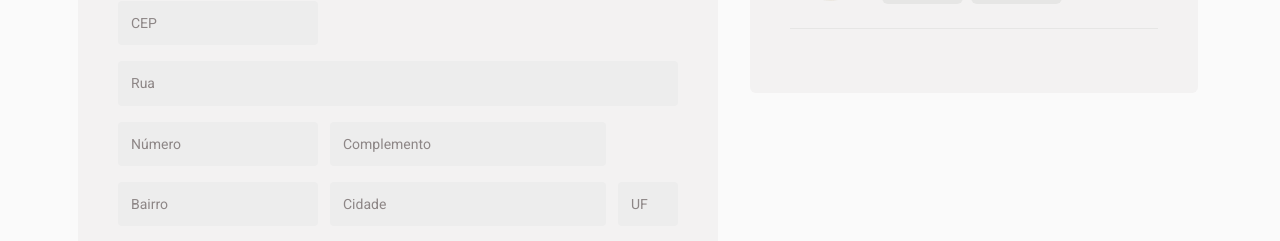
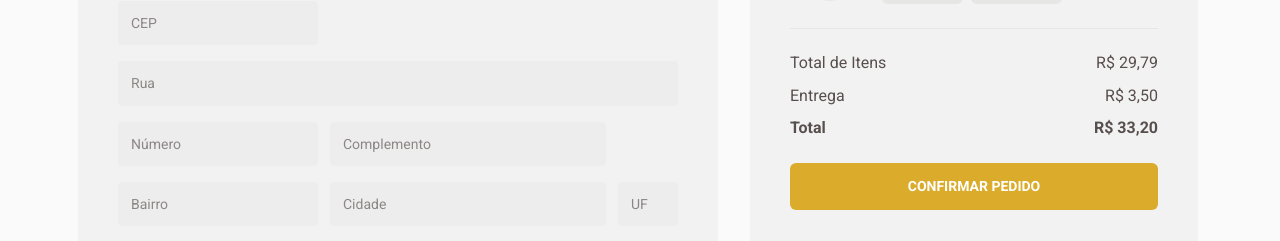
Before and after one commit to Sn0wye/coffee-delivery, a React (Vite) app: page /checkout in a window 1280 px wide. Shown: the part 559-800 px from the top of the page. Built offline with nearby package versions, Linux system fonts and the light colour scheme.

Commit message:
feat: add base styling for checkout section

```diff
--- a/src/pages/Checkout/index.tsx
+++ b/src/pages/Checkout/index.tsx
@@ -16,9 +16,11 @@ import {
   Card,
   CardHeader,
   CheckoutContainer,
+  ConfirmOrderButton,
   CounterSelect,
   FormGroup,
   Input,
+  OrderSummary,
   PaymentOptions,
   Price,
   RadioGroup,
@@ -117,6 +119,25 @@ export const Checkout = () => {
             </div>
             <Price>R$9,90</Price>
           </SelectedCoffeeCard>
+
+          <OrderSummary>
+            <ul>
+              <li>
+                <span>Total de Itens</span>
+                <span>R$ 29,79</span>
+              </li>
+              <li>
+                <span>Entrega</span>
+                <span>R$ 3,50</span>
+              </li>
+              <li>
+                <strong>Total</strong>
+                <strong>R$ 33,20</strong>
+              </li>
+            </ul>
+          </OrderSummary>
+
+          <ConfirmOrderButton>CONFIRMAR PEDIDO</ConfirmOrderButton>
         </Card>
       </div>
     </CheckoutContainer>
--- a/src/pages/Checkout/styles.ts
+++ b/src/pages/Checkout/styles.ts
@@ -174,3 +174,35 @@ export const RemoveButton = styled.button`
     background: ${(props) => props.theme.base.hover};
   }
 `;
+
+export const OrderSummary = styled.div`
+  ul {
+    display: flex;
+    flex-direction: column;
+    gap: 0.75rem;
+
+    li {
+      display: flex;
+      justify-content: space-between;
+    }
+  }
+`;
+
+export const ConfirmOrderButton = styled.button`
+  width: 100%;
+  padding: 0.75rem;
+  margin-top: 1.5rem;
+  border-radius: 6px;
+  cursor: pointer;
+  font-size: 0.875rem;
+  font-weight: 700;
+  line-height: 1.6;
+
+  color: ${(props) => props.theme.base.white};
+  background: ${(props) => props.theme.yellow};
+  transition: background-color 0.2s ease-in-out;
+
+  &:hover {
+    background: ${(props) => props.theme['yellow-dark']};
+  }
+`;
```
